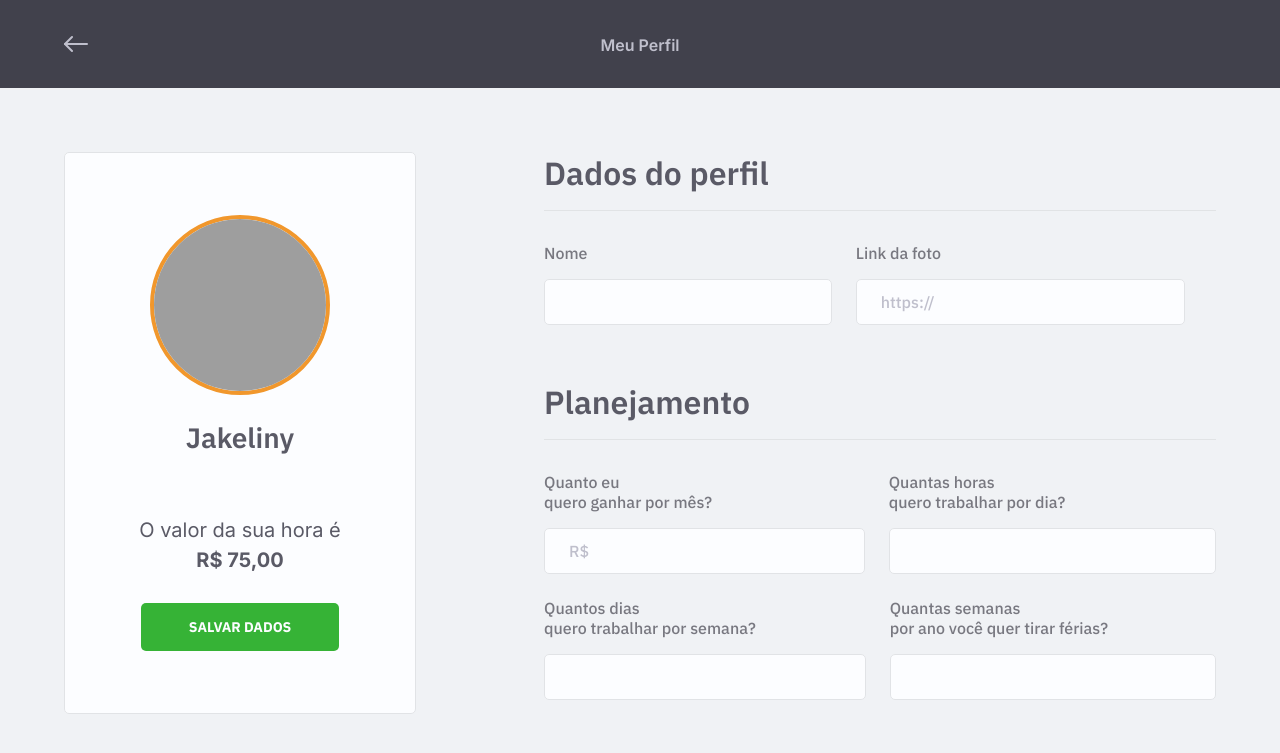
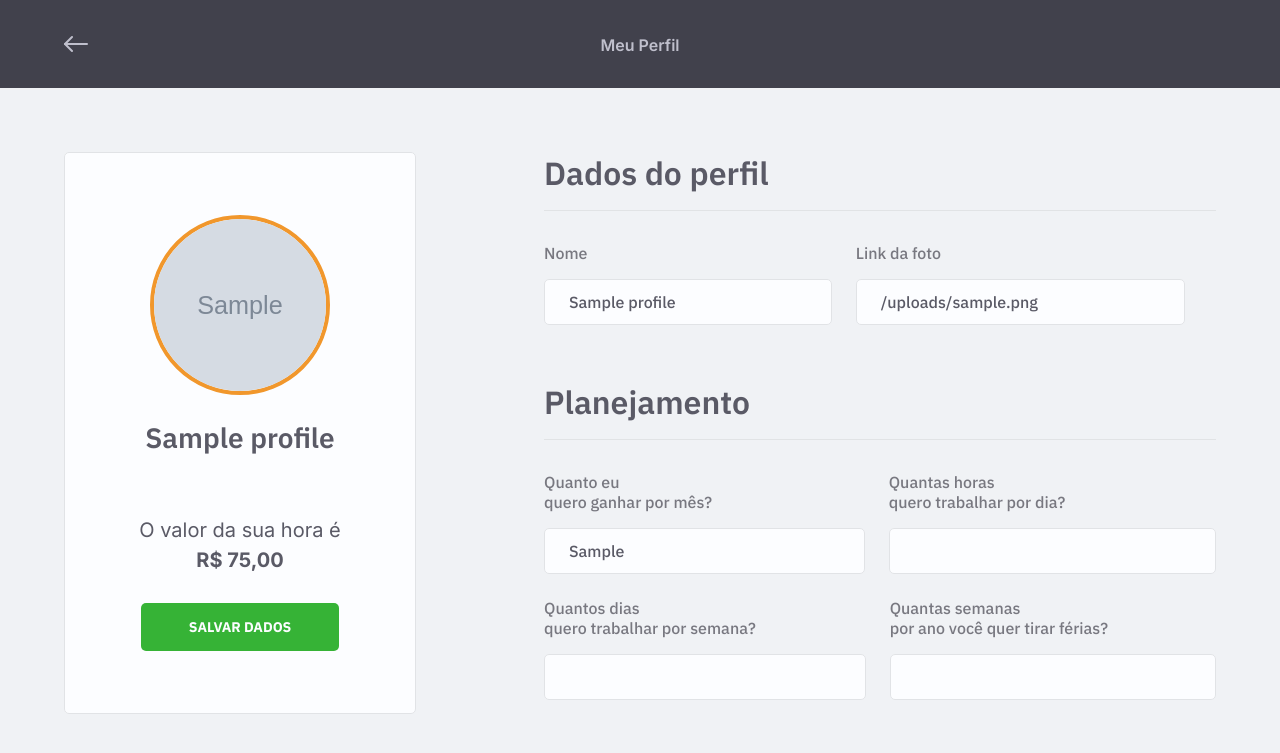
Before and after one commit to PabloXT14/Discover-Rocketseat, a Node server app: template Maratona Discover 02/maratona-discover-02/src/views/profile.ejs in a window 1280 px wide. Shown: the top 753 px of the page. Run offline with Node 20, Linux system fonts and the light colour scheme; the template is opened without the code that fills it: most values are stand-ins (such as "Sample title", 1, 10 or a date in 2020); grey boxes marked "Sample" are stand-in pictures; grey boxes are pictures that could not be loaded.

Commit message:
new alteration

```diff
--- a/Maratona Discover 02/maratona-discover-02/src/server.js
+++ b/Maratona Discover 02/maratona-discover-02/src/server.js
@@ -1,4 +1,4 @@
-// Require: é uma funcionalidade do pacote node_modules, que irá buscar o a biblioteca/função 'express' para criarmos nosso servidor
+// Require: é uma funcionalidade do pacote node_modules, que irá buscar a biblioteca/função 'express' para criarmos nosso servidor
 const express = require("express")
 const server = express()
 // Buscando as rotas
@@ -6,7 +6,7 @@
 
 
 /* === Configurando Template Engine === */
-server.set("view engine", "ejs")// Maquina de visualização recebe o 'ejs'
+server.set("view engine", "ejs")// Maquina de visualização recebe o EJS
 
 
 /*
--- /dev/null
+++ b/Maratona Discover 02/maratona-discover-02/src/views/parts/page-header.ejs
@@ -0,0 +1,8 @@
+<header class="page-header inner">
+    <div class="container animate-up">
+      <a href="/" class="back">
+        <img src="/images/back.svg" alt="" />
+      </a>
+      <h1><%= title %> </h1>
+    </div>
+  </header>
--- a/Maratona Discover 02/maratona-discover-02/src/views/profile.ejs
+++ b/Maratona Discover 02/maratona-discover-02/src/views/profile.ejs
@@ -24,19 +24,17 @@
 
   </head>
   <body id="page-profile">
-    <header class="page-header inner">
-      <div class="container animate-up">
-        <a href="/" class="back">
-          <img src="/images/back.svg" alt="" />
-        </a>
-        <h1>Meu Perfil</h1>
-      </div>
-    </header>
+
+    <!-- Automatizando Criação eader com EJS -->
+    <%- include('parts/page-header', { title: 'Meu Perfil'}) %>
+    <!--
+      Aqui irá carregar o header através do EJS
+    -->
 
     <div class="container animate-up delay-2">
       <aside class="card">
-        <img src="https://avatars.githubusercontent.com/u/17316392?s=460&u=6912a91a70bc89745a2079fdcdad3bc3ce370f13&v=4" alt="Jakeliny">
-        <h2>Jakeliny</h2>
+        <img src="<%= profile.avatar %> " alt="<%= profile.name %> ">
+        <h2><%= profile.name %> </h2>
         <p>
           O valor da sua hora é <br/>
           <strong>R$ 75,00</strong>
@@ -53,7 +51,7 @@
             <div class="input-group">
               <div class="input-wrapper">
                 <label for="name">Nome</label>
-                <input type="text" id="name" name="name" />
+                <input type="text" id="name" name="name" value="<%= profile.name %>" />
               </div>
 
               <div class="input-wrapper">
@@ -62,7 +60,8 @@
                 placeholder="https://"
                 type="url"
                 id="avatar"
-                name="avatar" />
+                name="avatar"
+                value="<%= profile.avatar %>" />
               </div>
             </div>
           </fieldset>
@@ -79,7 +78,8 @@
                   step="0.1"
                   id="monthly-budget"
                   name="monthly-budget"
-                  placeholder="R$"/>
+                  placeholder="R$"
+                  value="<%= profile["monthly-budget"] %>" />
               </div>
 
               <div class="input-wrapper">
@@ -88,7 +88,8 @@
                 <input
                   type="number"
                   id="hours-per-day"
-                  name="hours-per-day" />
+                  name="hours-per-day"
+                  value="<%= profile["hours-per-day"] %>" />
               </div>
             </div>
 
@@ -99,7 +100,8 @@
                 <input
                   type="number"
                   id="days-per-week"
-                  name="days-per-week" />
+                  name="days-per-week"
+                  value="<%= profile["days-per-week"]%>" />
               </div>
 
               <div class="input-wrapper">
@@ -108,7 +110,8 @@
                 <input
                   type="number"
                   id="vacation-per-year"
-                  name="vacation-per-year" />
+                  name="vacation-per-year"
+                  value="<%= profile["vacation-per-year"] %>" />
               </div>
             </div>
           </fieldset>
```
Also changed, not shown: Maratona Discover 02/maratona-discover-02/src/routes.js (+16 -2 lines), Maratona Discover 02/maratona-discover-02/src/views/job-edit.ejs (+3 -8 lines), Maratona Discover 02/maratona-discover-02/src/views/job.ejs (+3 -8 lines).
